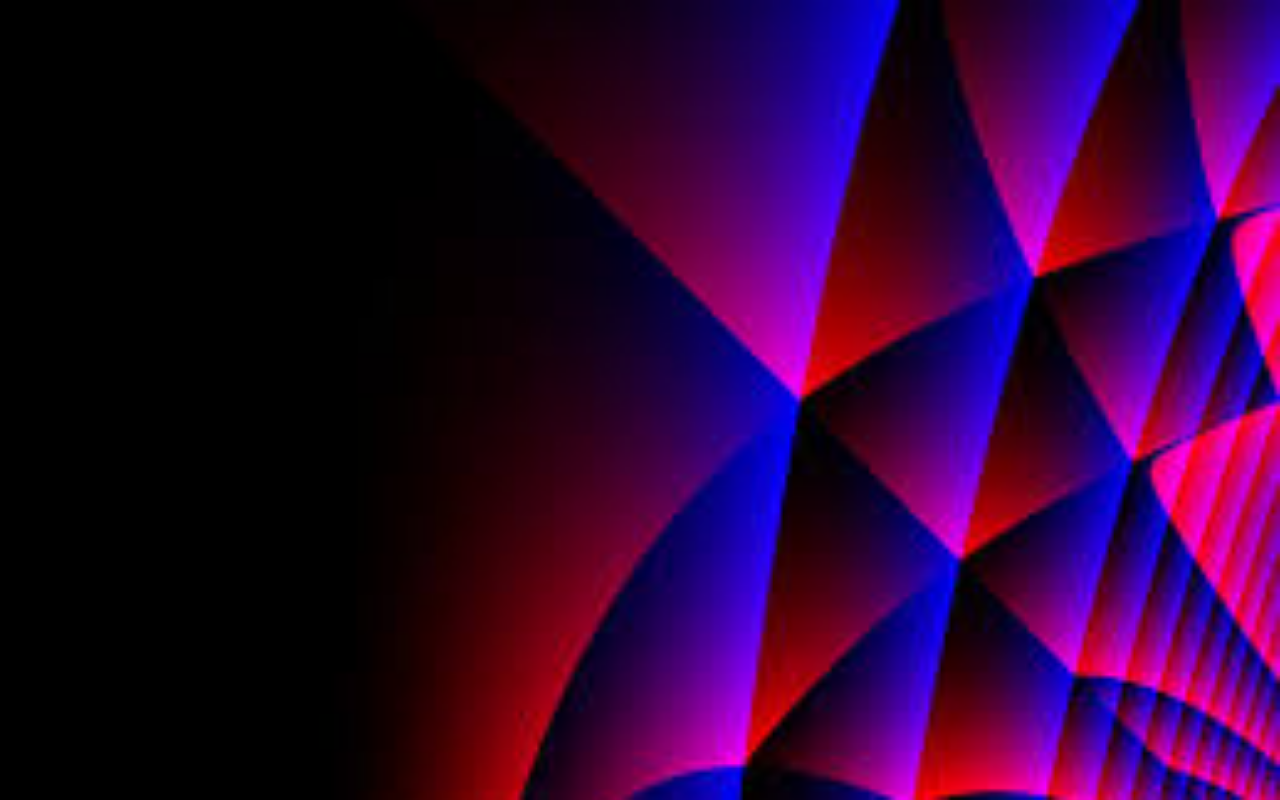
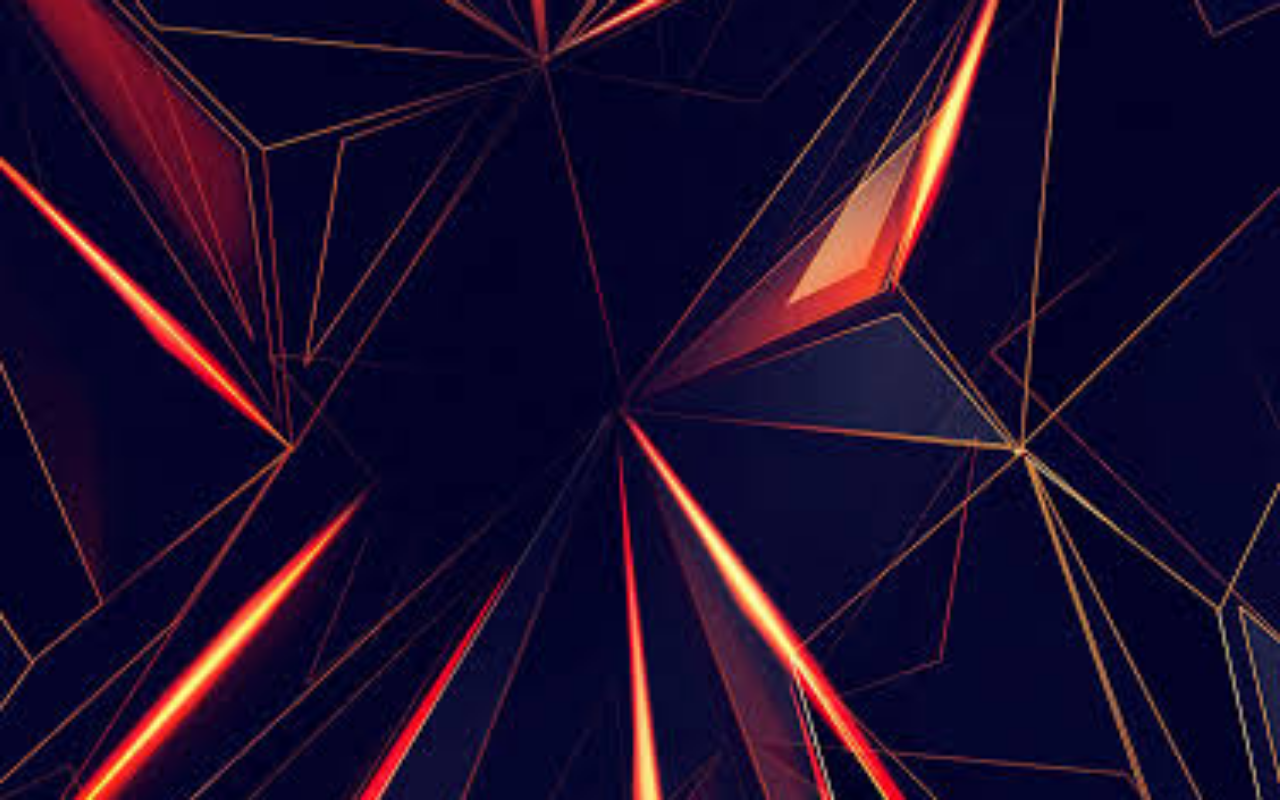
Before and after one commit to 3mk-mohamed/Test, a plain HTML site: page index.html in a window 1280 px wide. Drawn offline with Linux system fonts and the light colour scheme.

Commit message:
Update index.html

```diff
--- a/index.html
+++ b/index.html
@@ -14,7 +14,7 @@
       width: 100%;
     }
     body {
-      background-image: url("images (2).jpeg"); /* ← غيّر الاسم لو الصورة اسمها مختلف */
+      background-image: url("images (3).jpeg"); /* ← غيّر الاسم لو الصورة اسمها مختلف */
       background-size: cover;
       background-position: center;
       background-repeat: no-repeat;
```
